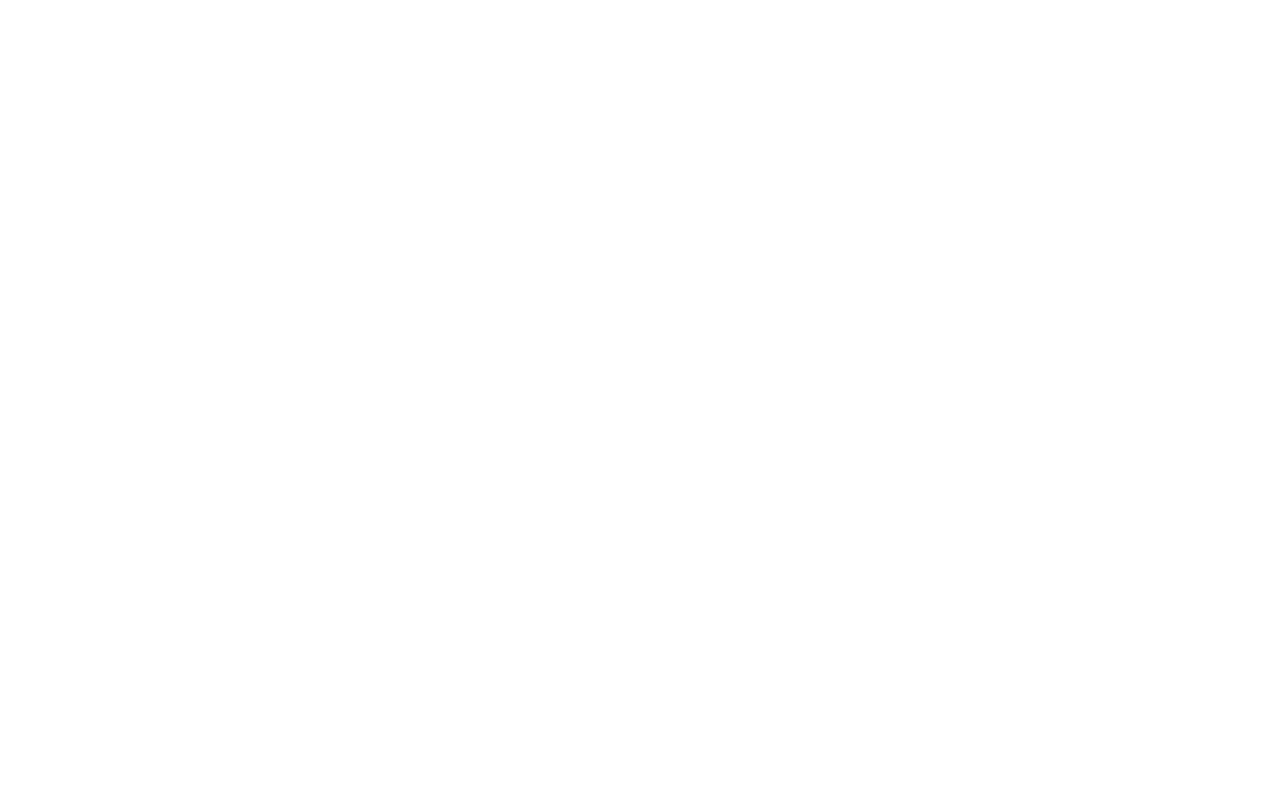
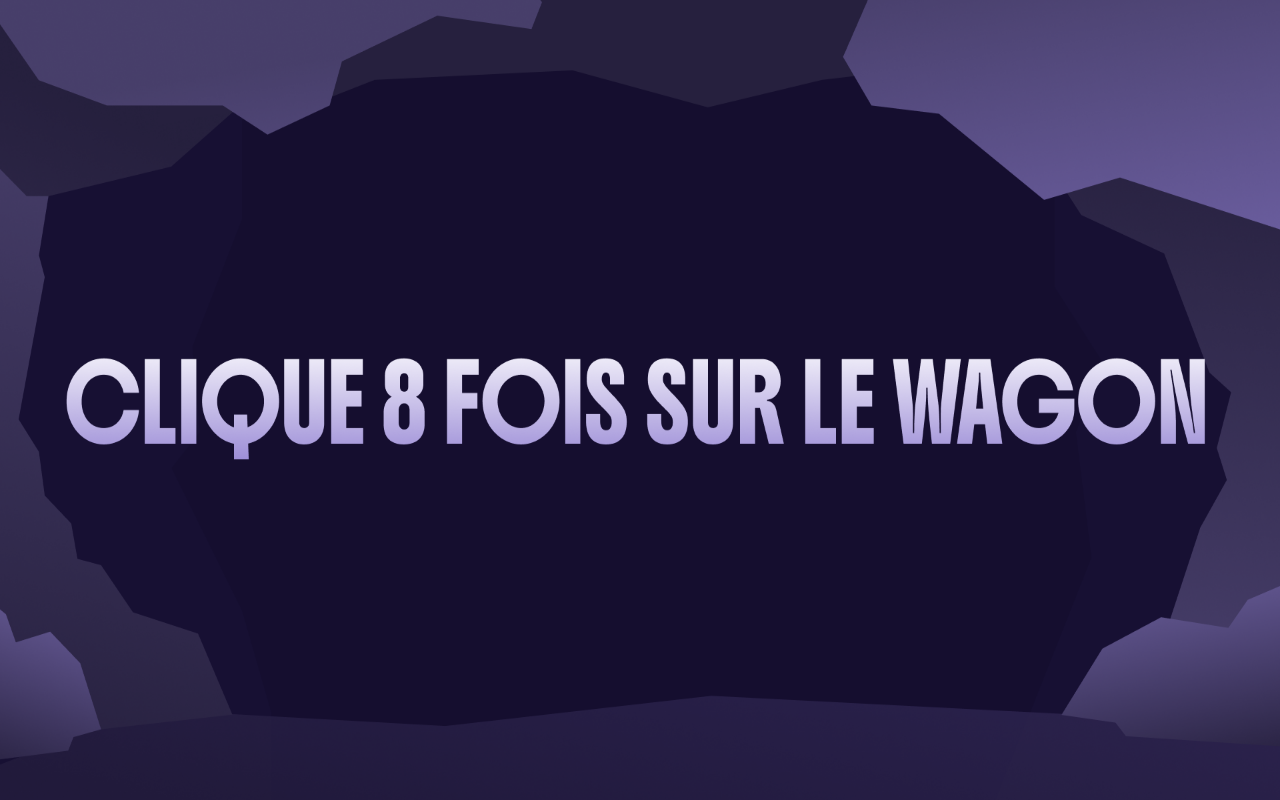
Before and after one commit to Bastien-Lang/Escape-Game, a Next.js app in the folder escape-game/: page /WKiGcX in a window 1280 px wide. Built offline with nearby package versions, Linux system fonts and the light colour scheme.

Commit message:
css page url

```diff
--- a/escape-game/app/globals.css
+++ b/escape-game/app/globals.css
@@ -170,6 +170,8 @@ body {
 
 .redirect_url {
   background-image: url('/assets/URL_REDIRECTION.png');
-  background-size: 200vw 100vh;
+  background-size: 100vw 100vh;
   background-repeat: no-repeat;
+  min-height: 100vh;
+
 }
```
